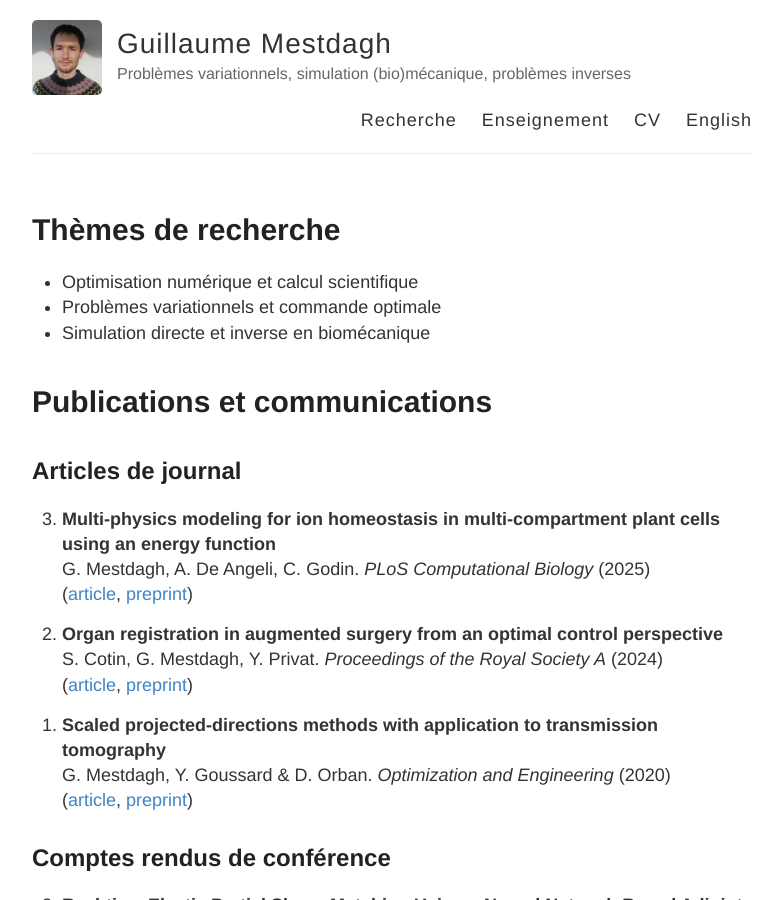
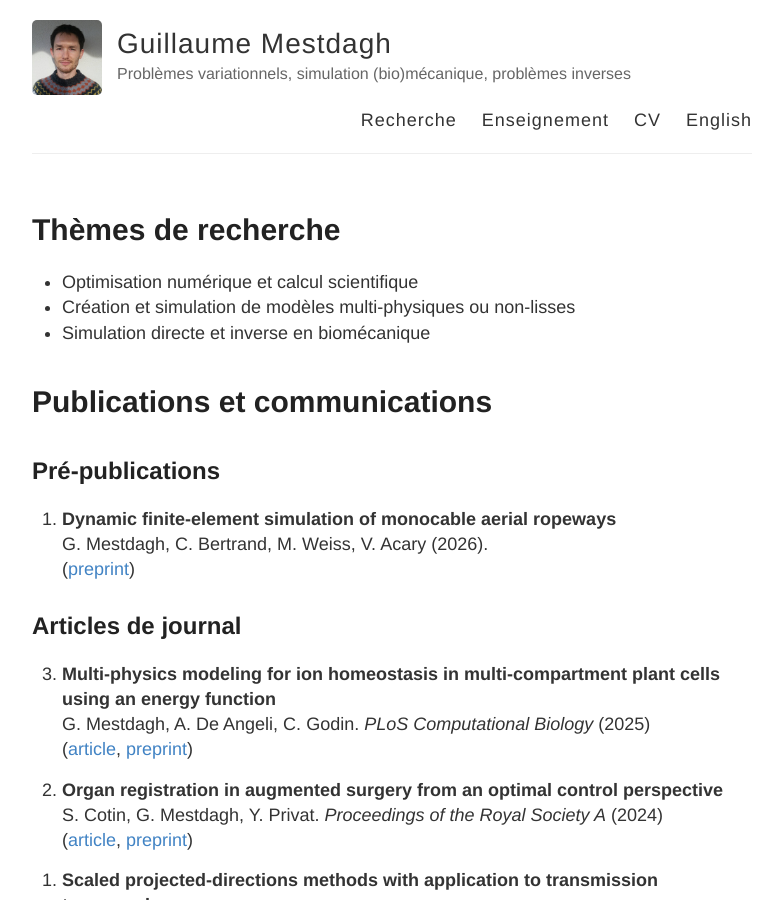
Before and after one commit to gmestdagh/gmestdagh.github.io, a Jekyll site: the page built from recherche.md, in a window 1280 px wide and 900 px high. Shown: the whole window, without its empty margins (248-1031 px from the left). Built offline with Jekyll 4.4.1, drawn with Linux system fonts in a browser that asks for light colours; our own code applies the rules of GitHub Pages for plain Markdown files.

Commit message:
Added Charlelie preprint

```diff
--- a/recherche.md
+++ b/recherche.md
@@ -6,14 +6,18 @@ permalink: /recherche/
 # Thèmes de recherche
 
   - Optimisation numérique et calcul scientifique
-  - Problèmes variationnels et commande optimale
+  - Création et simulation de modèles multi-physiques ou non-lisses
   - Simulation directe et inverse en biomécanique
 
 # Publications et communications
 
-<!-- ## Pré-publications
+## Pré-publications
 
-{: reversed="reversed"} -->
+1.  **Dynamic finite-element simulation of monocable aerial ropeways**\\
+    G. Mestdagh, C. Bertrand, M. Weiss, V. Acary (2026).\\
+    ([preprint](https://hal.science/hal-05799976))
+
+{: reversed="reversed"}
 
 ## Articles de journal
 
```
Also changed, not shown: research.md (+7 -3 lines).
